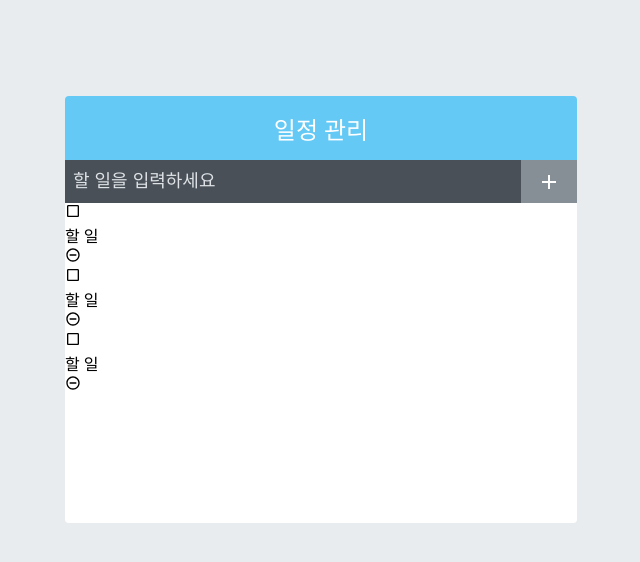
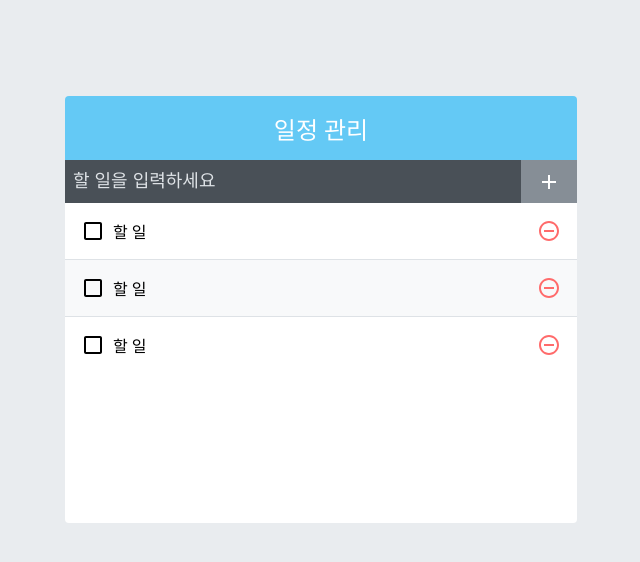
Before and after one commit to Kwakcena/react-todo-app, a React (Create React App) app in the folder review/todo-app-3/: page / in a window 1280 px wide. Shown: the top 562 px of the page, without its empty margins (319-959 px from the left). Built offline with nearby package versions, Linux system fonts and the light colour scheme.

Commit message:
TodoListItem style 작성
할 일 목록 하나에 대한 스타일을 작성

```diff
--- a/review/todo-app-3/src/components/TodoListItem.js
+++ b/review/todo-app-3/src/components/TodoListItem.js
@@ -4,6 +4,7 @@ import {
   MdCheckBox,
   MdRemoveCircleOutline,
 } from 'react-icons/md';
+import './TodoListItem.scss';
 
 const TodoListItem = () => {
   return (
--- /dev/null
+++ b/review/todo-app-3/src/components/TodoListItem.scss
@@ -0,0 +1,40 @@
+.TodoListItem {
+  padding: 1rem;
+  display: flex;
+  align-items: center;
+  &:nth-child(even) {
+    background: #f8f9fa;
+  }
+  .checkbox {
+    cursor: pointer;
+    flex: 1;
+    display: flex;
+    align-items: center;
+    svg {
+      font-size: 1.5rem;
+    }
+    .text {
+      margin-left: 0.5rem;
+      flex: 1;
+    }
+    &.checked {
+      svg {
+      }
+      .text {
+      }
+    }
+  }
+  .remove {
+    display: flex;
+    font-size: 1.5rem;
+    align-items: center;
+    color: #ff6b6b;
+    cursor: pointer;
+    &:hover {
+      color: #ff8787;
+    }
+  }
+  & + & {
+    border-top: 1px solid #dee2e6;
+  }
+}
```
Also changed, not shown: 1 other file (tests, documents, lock files or other folders).
